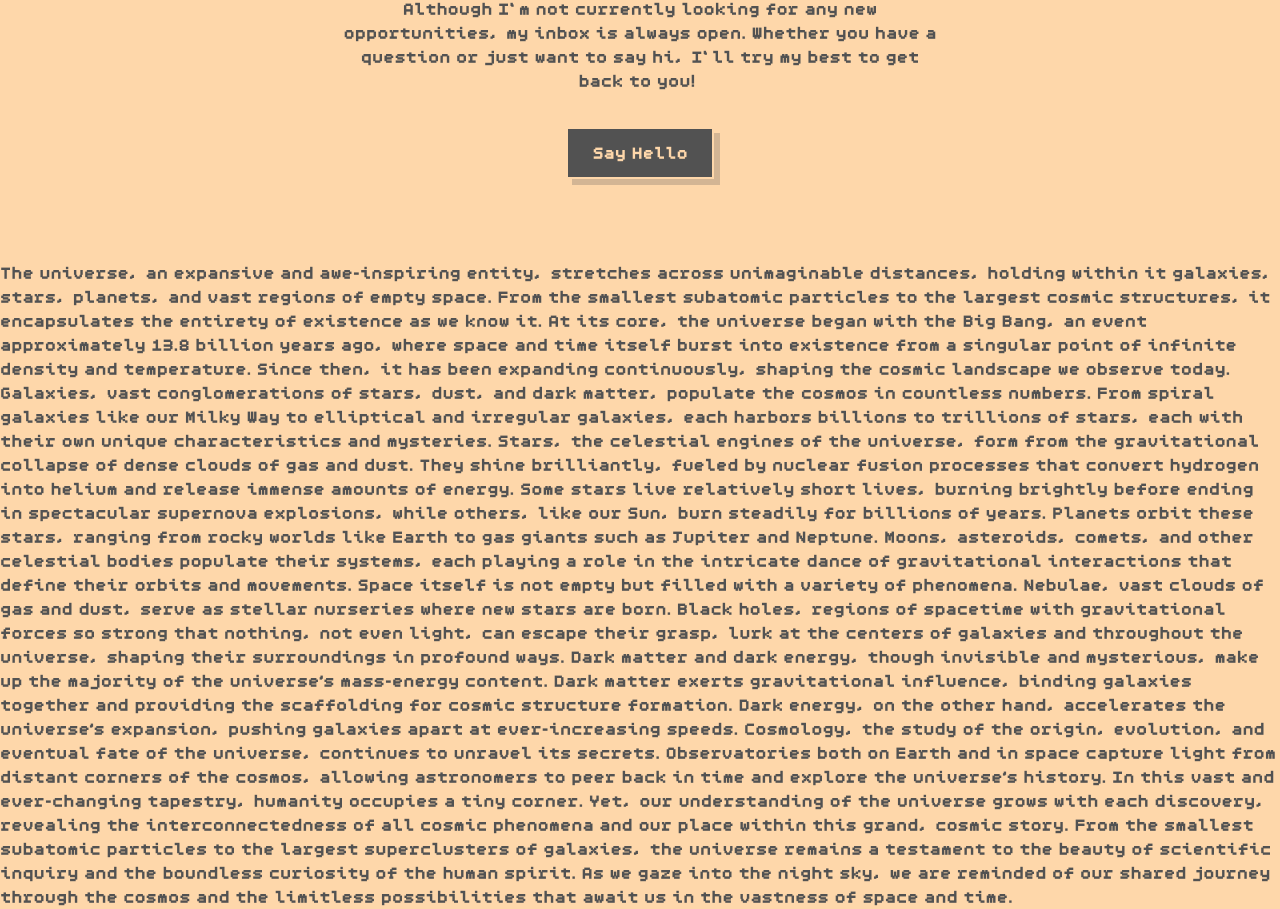
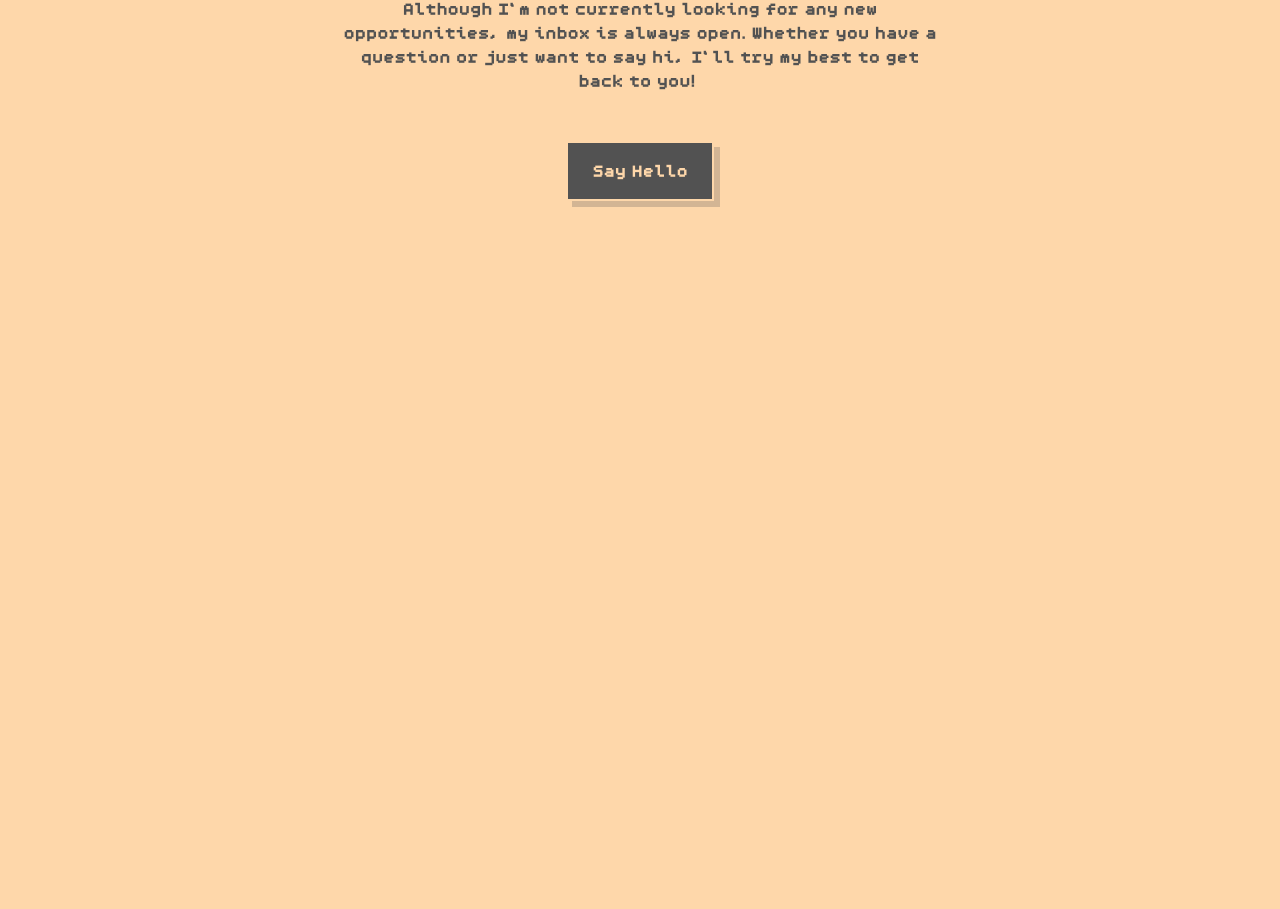
Before and after one commit to xportas/xportas-website, a Next.js app: page / in a window 1280 px wide. Shown: the part 797-1706 px from the top of the page. After the commit the page ends 1094 px from the top, so only its background shows below. Built offline with nearby package versions, Linux system fonts and the light colour scheme.

Commit message:
FIX retroBtn translate effect AND finished RetroBtn component

```diff
--- a/src/app/components/Footer.jsx
+++ b/src/app/components/Footer.jsx
@@ -1,5 +1,4 @@
 'use client';
-import { email } from '../utils/config';
 
 
 export default function Footer() {
--- a/src/app/components/sections/Contact.jsx
+++ b/src/app/components/sections/Contact.jsx
@@ -20,12 +20,14 @@ export default function Contact() {
         Although I’m not currently looking for any new opportunities, my inbox is always open.
         Whether you have a question or just want to say hi, I’ll try my best to get back to you!
       </p>
+      <div className='relative flex justify-center'>
         <RetroBtn
           styles={'px-6 py-4'}
           darkTheme={false}
           href={`mailto:${email}`}
           child={<span className='text-orange-200'>Say Hello</span>}
         />
+      </div>
     </section>
   );
 }
--- a/src/app/page.js
+++ b/src/app/page.js
@@ -34,18 +34,7 @@ export default function Home() {
             From the smallest subatomic particles to the largest superclusters of galaxies, the universe remains a testament to the beauty of scientific inquiry and the boundless curiosity of the human spirit. As we gaze into the night sky, we are reminded of our shared journey through the cosmos and the limitless possibilities that await us in the vastness of space and time.
           </p>
           <Contact />
-          <p>
-            The universe, an expansive and awe-inspiring entity, stretches across unimaginable distances, holding within it galaxies, stars, planets, and vast regions of empty space. From the smallest subatomic particles to the largest cosmic structures, it encapsulates the entirety of existence as we know it.
-            At its core, the universe began with the Big Bang, an event approximately 13.8 billion years ago, where space and time itself burst into existence from a singular point of infinite density and temperature. Since then, it has been expanding continuously, shaping the cosmic landscape we observe today.
-            Galaxies, vast conglomerations of stars, dust, and dark matter, populate the cosmos in countless numbers. From spiral galaxies like our Milky Way to elliptical and irregular galaxies, each harbors billions to trillions of stars, each with their own unique characteristics and mysteries.
-            Stars, the celestial engines of the universe, form from the gravitational collapse of dense clouds of gas and dust. They shine brilliantly, fueled by nuclear fusion processes that convert hydrogen into helium and release immense amounts of energy. Some stars live relatively short lives, burning brightly before ending in spectacular supernova explosions, while others, like our Sun, burn steadily for billions of years.
-            Planets orbit these stars, ranging from rocky worlds like Earth to gas giants such as Jupiter and Neptune. Moons, asteroids, comets, and other celestial bodies populate their systems, each playing a role in the intricate dance of gravitational interactions that define their orbits and movements.
-            Space itself is not empty but filled with a variety of phenomena. Nebulae, vast clouds of gas and dust, serve as stellar nurseries where new stars are born. Black holes, regions of spacetime with gravitational forces so strong that nothing, not even light, can escape their grasp, lurk at the centers of galaxies and throughout the universe, shaping their surroundings in profound ways.
-            Dark matter and dark energy, though invisible and mysterious, make up the majority of the universe's mass-energy content. Dark matter exerts gravitational influence, binding galaxies together and providing the scaffolding for cosmic structure formation. Dark energy, on the other hand, accelerates the universe's expansion, pushing galaxies apart at ever-increasing speeds.
-            Cosmology, the study of the origin, evolution, and eventual fate of the universe, continues to unravel its secrets. Observatories both on Earth and in space capture light from distant corners of the cosmos, allowing astronomers to peer back in time and explore the universe's history.
-            In this vast and ever-changing tapestry, humanity occupies a tiny corner. Yet, our understanding of the universe grows with each discovery, revealing the interconnectedness of all cosmic phenomena and our place within this grand, cosmic story.
-            From the smallest subatomic particles to the largest superclusters of galaxies, the universe remains a testament to the beauty of scientific inquiry and the boundless curiosity of the human spirit. As we gaze into the night sky, we are reminded of our shared journey through the cosmos and the limitless possibilities that await us in the vastness of space and time.
-          </p>
+          <Footer />
         {/* </> */}
       {/* } */}
     </>
```
Also changed, not shown: 1 other file (tests, documents, lock files or other folders). Lines whose indentation alone changed are shown as unchanged.
